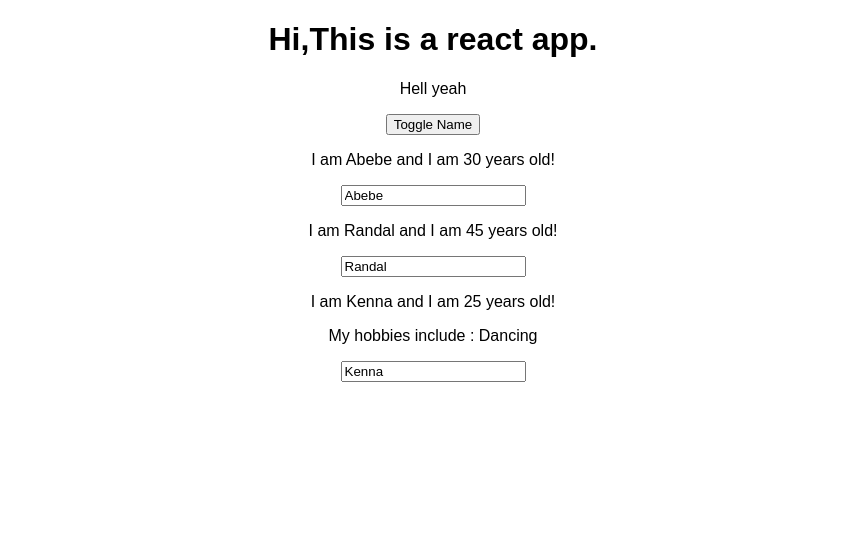
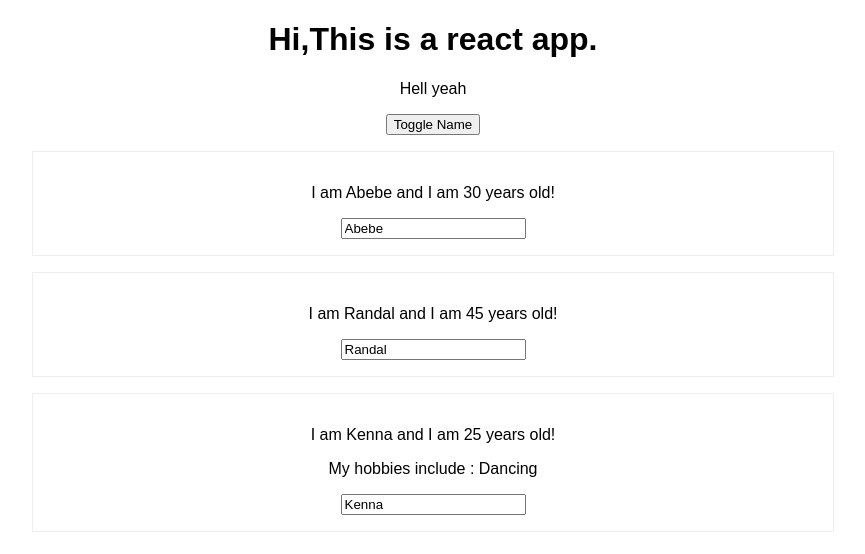
Before and after one commit to Etubom/-react-complete-guide, a React (Create React App) app: page / in a window 1280 px wide. Shown: the top 554 px of the page, without its empty margins (207-1072 px from the left). Built offline with nearby package versions, Linux system fonts and the light colour scheme.

Commit message:
added styleSheets

```diff
--- /dev/null
+++ b/src/Person/Person.css
@@ -0,0 +1,7 @@
+.Person{
+    width: 60%;
+    margin: 16px auto;
+    border:1px solid #eee;
+    padding:16px;
+    text-align: center;
+}
--- a/src/Person/Person.js
+++ b/src/Person/Person.js
@@ -1,8 +1,11 @@
 import React from 'react';
+
+import './Person.css';
+
 const person =(props)=>{
 return (
 
-<div>
+<div className='Person'>
 <p onClick={props.click}>I am {props.name} and I am {props.age} years old!</p>
 <p>{props.children}</p>
 <input type="text" onChange={props.changed} value={props.name}/>
```
